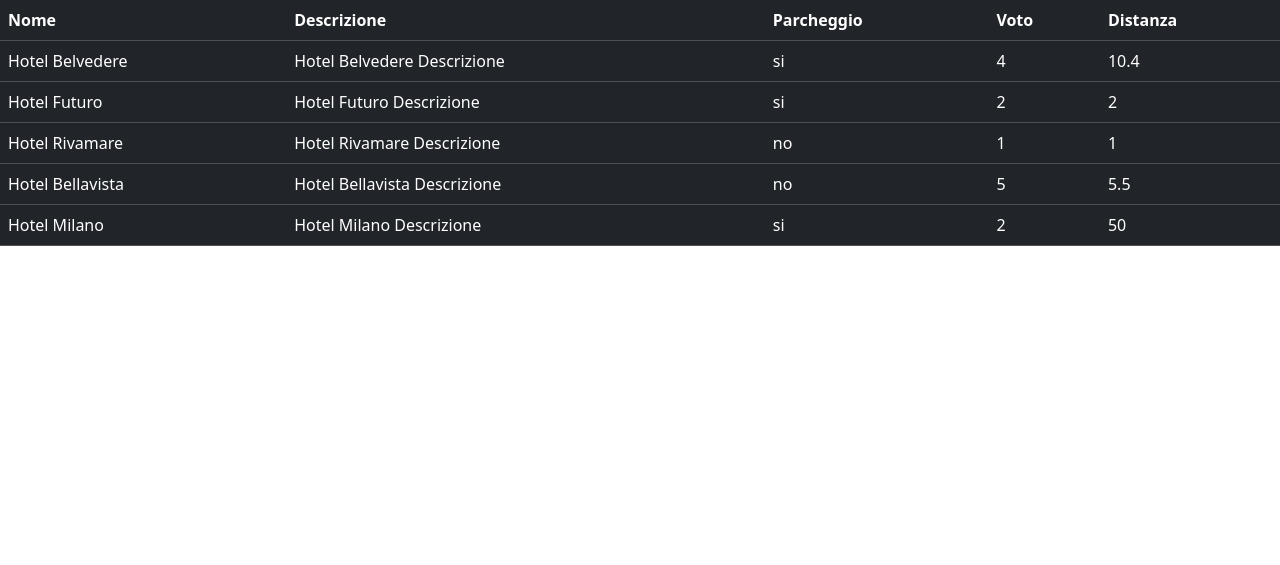
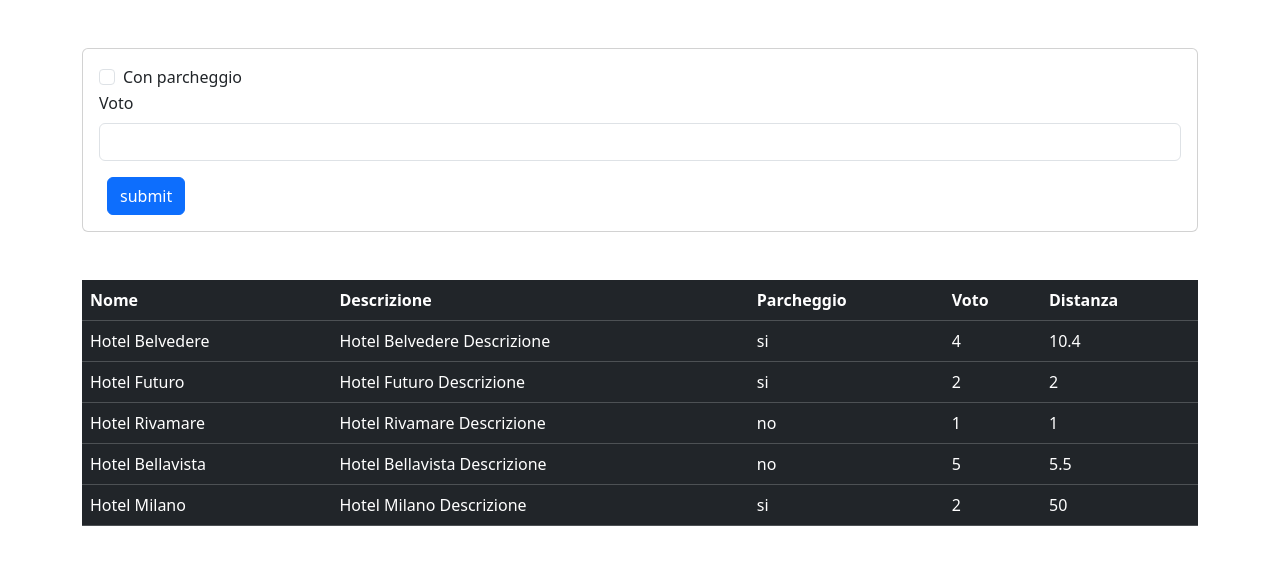
Before and after one commit to Paky-Simeone/php-hotel, a PHP site: page / in a window 1280 px wide. Shown: the top 565 px of the page. Run offline with PHP 8.4, Linux system fonts and the light colour scheme.

Commit message:
add filter vote and filter parking

```diff
--- a/index.php
+++ b/index.php
@@ -9,7 +9,25 @@
     <link href="https://cdn.jsdelivr.net/npm/bootstrap@5.3.3/dist/css/bootstrap.min.css" rel="stylesheet" integrity="sha384-QWTKZyjpPEjISv5WaRU9OFeRpok6YctnYmDr5pNlyT2bRjXh0JMhjY6hW+ALEwIH" crossorigin="anonymous">
 </head>
 <body>
-<table class="table table-dark table-hover">
+<div class="container mt-5">
+  <div class="card mt-5">
+      <div class="card-body">
+          <form action="index.php" method="GET">
+              <div class="form-check">
+                  <input class="form-check-input" type="checkbox" name="check-parking" id="check-parking" <?= $filter_parking ? 'checked' : '' ?>>
+                  <label class="form-check-label" for="check-parking">
+                      Con parcheggio
+                  </label>
+              </div>
+              <div class="mb-3">
+                  <label for="filter-vote" class="form-label">Voto</label>
+                  <input type="number" name="filter-vote" class="form-control" id="filter-vote" min="1" max="5" <?= $filter_vote ? 'selected' : '' ?>>
+              </div>
+              <button class="btn btn-primary mx-2">submit</button>
+          </form>
+      </div>
+  </div>
+<table class="table table-dark table-hover mt-5">
   <thead>
     <tr>
       <th scope="col">Nome</th>
--- a/process.php
+++ b/process.php
@@ -38,5 +38,16 @@
         ],
 
     ];
+$filter_parking =(isset($_GET['check-parking']) ? true : false);
+$filter_vote = $_GET['filter-vote'] ??  false;
 
+if ($filter_parking) {
+    $hotels = array_filter($hotels, function ($hotel, $index){
+        return $hotel['parking'] == true;
+    }, ARRAY_FILTER_USE_BOTH);
+}
+
+if($filter_vote){
+    $hotels = array_filter($hotels, fn($hotel) => $hotel['vote'] == $filter_vote);
+}
 ?>
```
